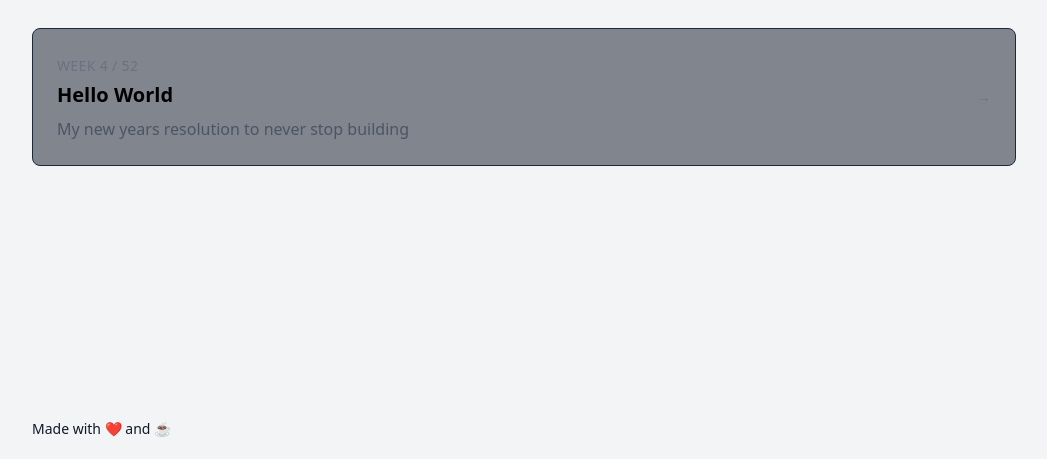
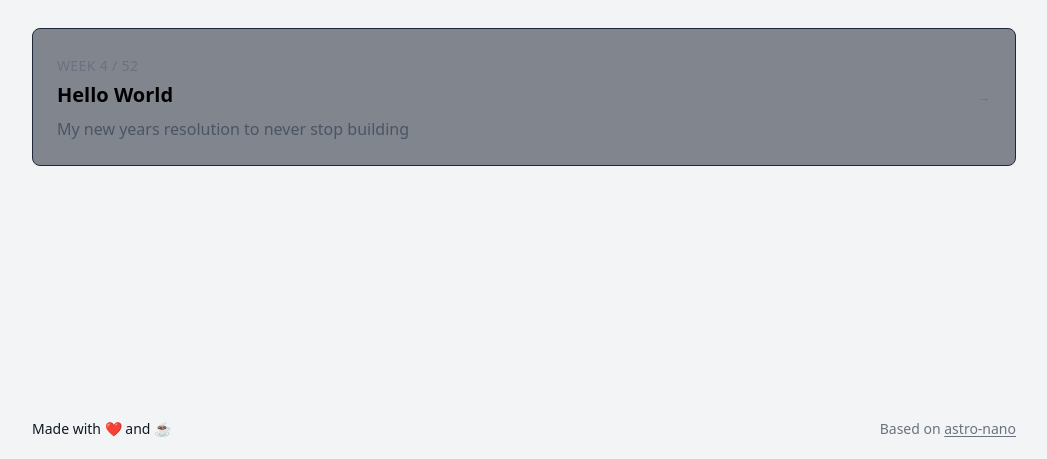
Before and after one commit to danielbeans/website, an Astro site: page / in a window 1280 px wide. Shown: the part 341-800 px from the top of the page, without its empty margins (116-1163 px from the left). Built offline with nearby package versions, Linux system fonts and the light colour scheme; Astro itself is replaced by a stand-in of ours.

Commit message:
Add template attribution in footer

```diff
--- a/src/components/Footer.astro
+++ b/src/components/Footer.astro
@@ -6,6 +6,12 @@ import Container from "@components/Container.astro";
   <Container>
     <div class="flex justify-between items-center">
       <div>Made with ❤️ and ☕</div>
+      <div class="text-sm text-gray-500">
+        Based on <a
+          href="https://github.com/markhorn-dev/astro-nano"
+          class="underline underline-offset-2">astro-nano</a
+        >
+      </div>
     </div>
   </Container>
 </footer>
```
